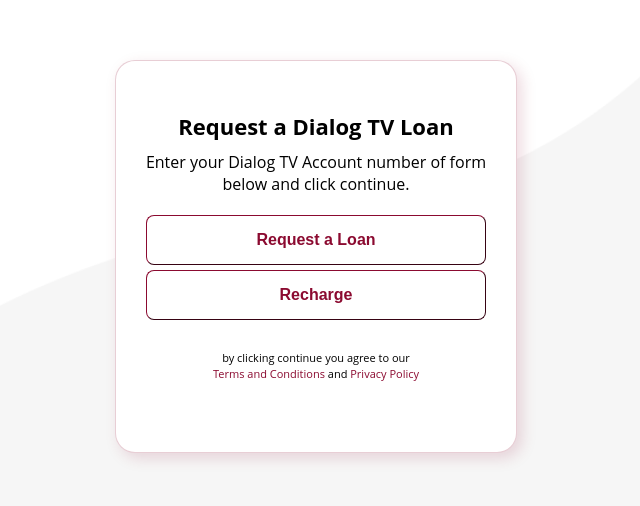
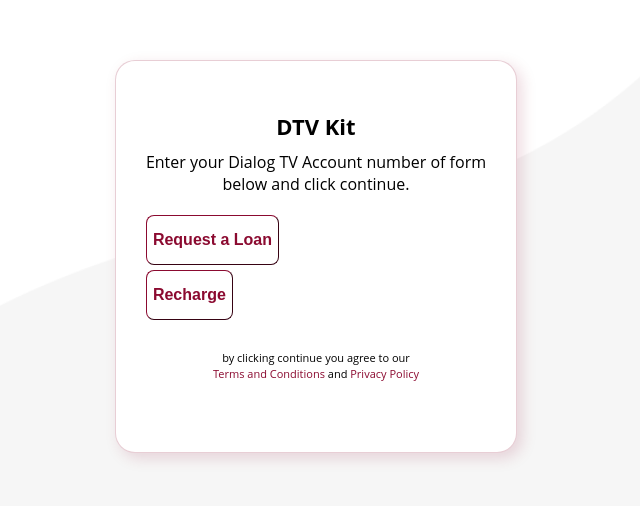
Before and after one commit to dhananjaya4u/dtvkit, a plain HTML site: page index.html in a window 1280 px wide. Shown: the part 152-658 px from the top of the page, without its empty margins (324-964 px from the left). Drawn offline with Linux system fonts and the light colour scheme.

Commit message:
Update index.html

```diff
--- a/index.html
+++ b/index.html
@@ -10,11 +10,11 @@
 <body>
     <div class="section wf-section">
         <div class="div-block">
-            <div class="heading">Request a Dialog TV Loan</div>
+            <div class="heading">DTV Kit</div>
             <div class="text-block">Enter your Dialog TV Account number of form<br/>below and click continue.</div>
             <div class="homebtn">
-            <button class="button2"><a href="/dtvkit/loan-request.html">Request a Loan</a></button>
-            <button class="button2"><a href="/dtvkit/recharge.html">Recharge</a></button>
+            <a href="/dtvkit/loan-request.html"><button class="button2">Request a Loan</button></a>
+            <a href="/dtvkit/recharge.html"><button class="button2">Recharge</button></a>
             </div>
 
 
```
